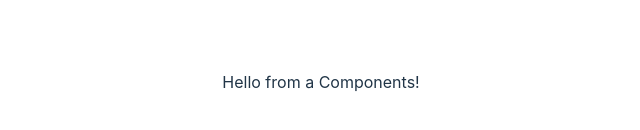
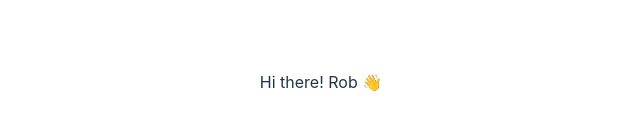
Before and after one commit to wewececetw/react18-pro, a React (Vite) app: page / in a window 1280 px wide. Shown: the part 318-448 px from the top of the page, without its empty margins (319-959 px from the left). Built offline with nearby package versions, Linux system fonts and the light colour scheme.

Commit message:
feat: 如何在components傳遞屬性、解構屬性

```diff
--- a/src/App.jsx
+++ b/src/App.jsx
@@ -8,7 +8,7 @@ function App() {
 
   return (
     <div className="App">
-      <Hello />
+      <Hello name="Rob" message="Hi there!" emoji="👋" />
     </div>
   );
 }
--- a/src/components/Hello.jsx
+++ b/src/components/Hello.jsx
@@ -1,4 +1,8 @@
-function Hello() {
-  return <div>Hello from a Components!</div>;
+function Hello({ name, message, emoji }) {
+  return (
+    <div>
+      {message} {name} {emoji}
+    </div>
+  );
 }
 export default Hello;
```
